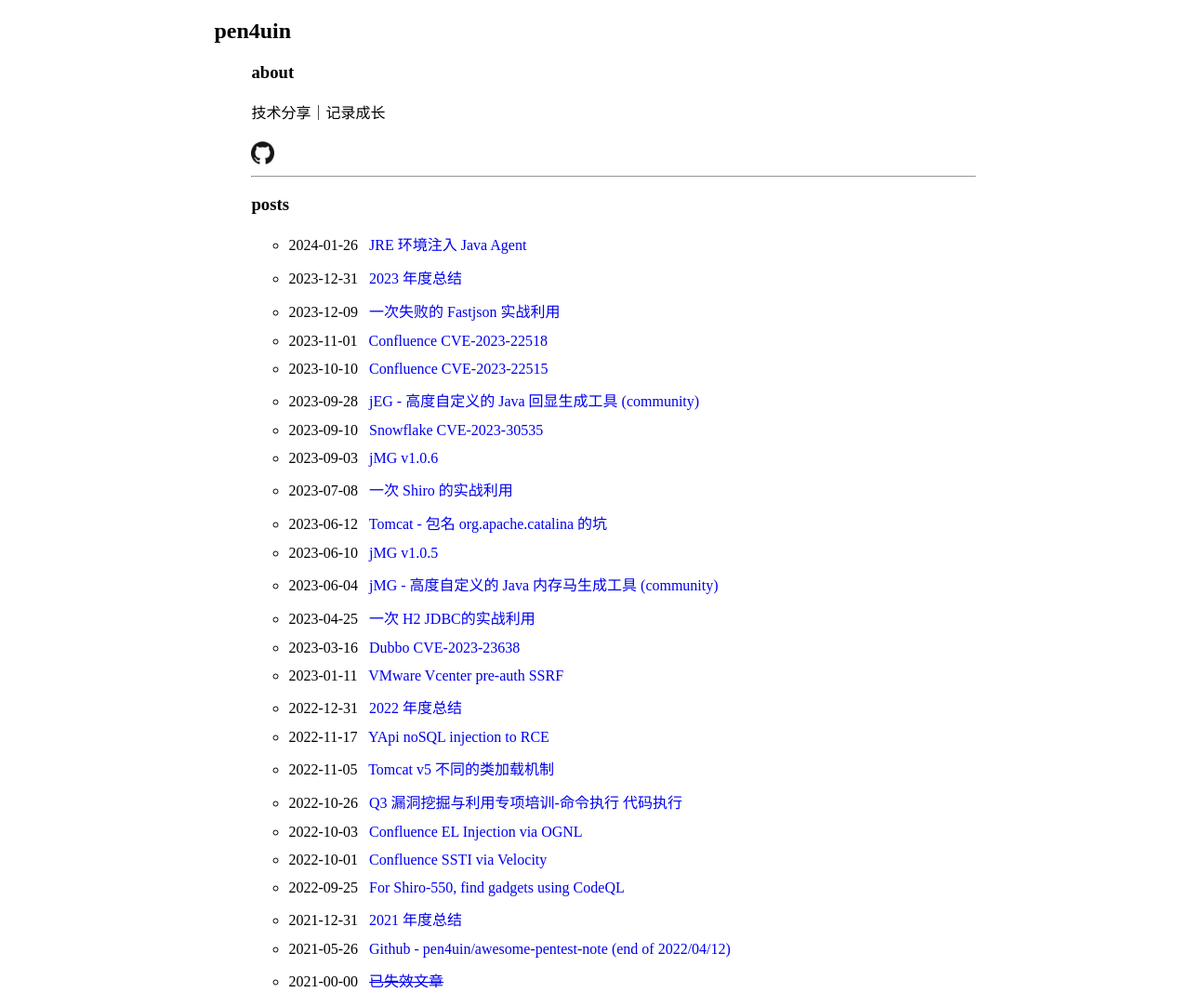
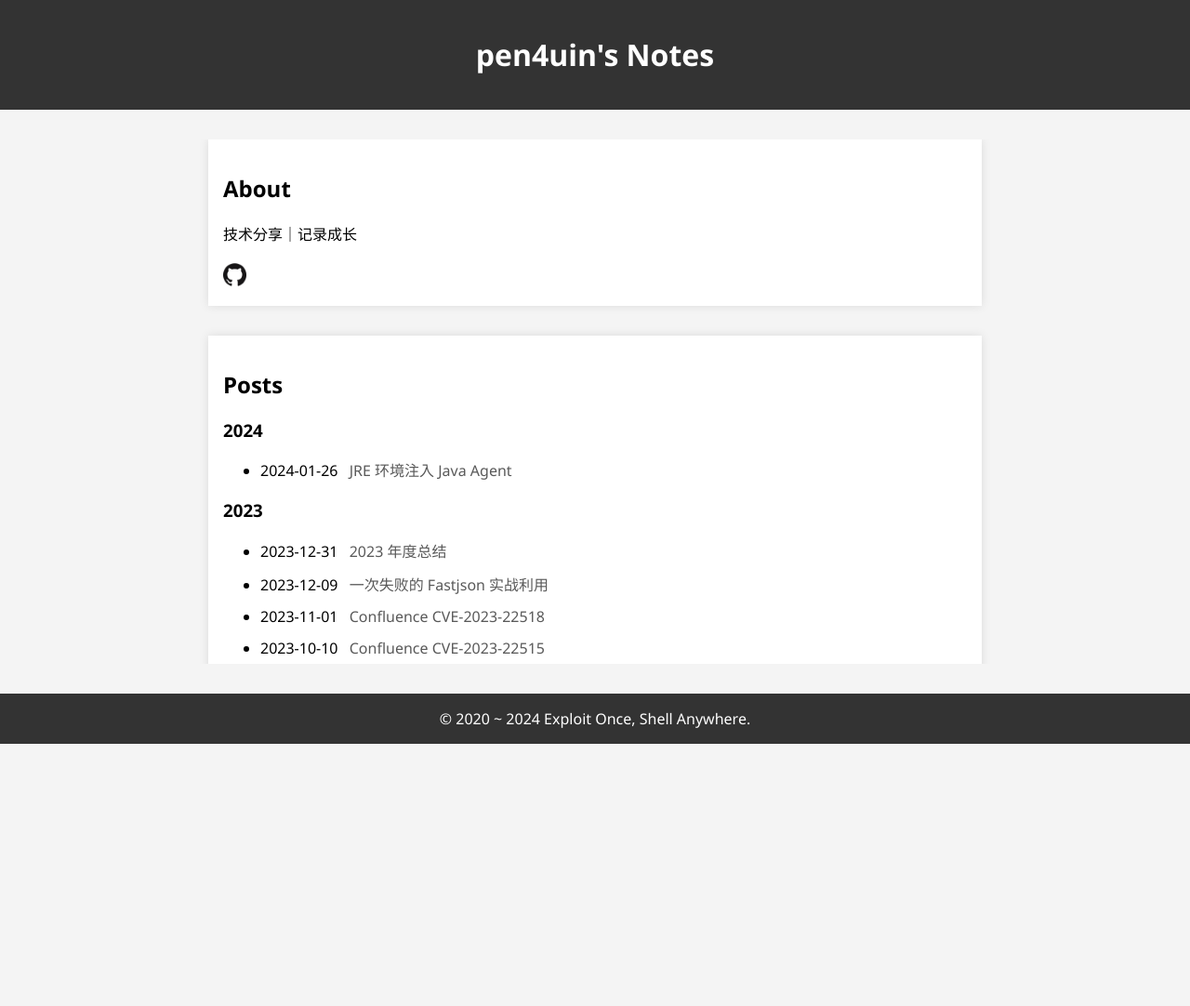
Before and after one commit to pen4uin/pen4uin.github.io, a plain HTML site: page index.html in a window 1280 px wide. Shown: the whole page at 93% size. After the commit the page ends 800 px from the top, so only its background shows below. Drawn offline with Linux system fonts and the light colour scheme.

Commit message:
adjust layout

```diff
--- a/index.html
+++ b/index.html
@@ -1,53 +1,98 @@
 <!DOCTYPE html>
 <html lang="en">
 <head>
-    <meta http-equiv="Content-Type" content="text/html;charset=utf-8"/>
+    <meta charset="UTF-8">
+    <meta name="viewport" content="width=device-width, initial-scale=1.0">
     <title>pen4uin's Notes</title>
     <style>
         body {
-            margin: 0 auto;
-            width: 64%;
+            font-family: 'Segoe UI', Tahoma, Geneva, Verdana, sans-serif;
+            margin: 0;
+            padding: 0;
+            background-color: #f4f4f4;
+            display: flex;
+            flex-direction: column;
+            height: 100vh;
+        }
+
+        header {
+            background-color: #333;
+            color: white;
+            text-align: center;
+            padding: 1em;
+        }
+
+        .container {
+            display: flex;
+            flex-direction: column;
+            align-items: center;
+            margin: 2em;
+            flex-grow: 1; /* 占据剩余的垂直空间 */
+            overflow-y: auto;
+        }
+
+        .about, .posts {
+            width: 100%;
+            max-width: 800px;
+            padding: 1em;
+            background-color: white;
+            box-shadow: 0 0 10px rgba(0, 0, 0, 0.1);
+            margin-bottom: 2em;
+        }
+
+        .posts {
+            order: 1;
+        }
+
+        footer {
+            text-align: center;
+            padding: 1em;
+            background-color: #333;
+            color: white;
         }
 
         a {
             text-decoration: none;
+            color: rgba(51, 51, 51, 0.81);
         }
 
         li {
-            margin-bottom: 12px; /* 调整这里的数值以控制间隔距离 */
+            margin-bottom: 12px;
         }
 
         span {
-            margin-right: 8px; /* 调整这里的数值以控制日期和文章标题之间的间隔 */
+            margin-right: 8px;
         }
     </style>
 </head>
+<body>
 
-<body>
 <header>
-    <h2>pen4uin</h2>
+    <h1>pen4uin's Notes</h1>
 </header>
 
-
-<ul>
-    <h3>about</h3>
-    技术分享｜记录成长
-
+<div class="container">
+    <div class="about">
+        <h2>About</h2>
+        <p>技术分享｜记录成长</p>
         <nav style="display: flex; align-items: center; margin-top: 20px;">
             <a href="https://github.com/pen4uin" target="_blank">
                 <img src="./assets/github.png" width="25px">
             </a>
         </nav>
+    </div>
 
-    <hr>
-
-    <h3>posts</h3>
-
+    <div class="posts">
+        <h2>Posts</h2>
+        <h3>2024</h3>
         <ul>
             <li>
                 <span>2024-01-26</span>
                 <a href="/posts/2024-01-26_inject-agent-only-jre/" target="_blank">JRE 环境注入 Java Agent</a>
             </li>
+        </ul>
+        <h3>2023</h3>
+        <ul>
             <li>
                 <span>2023-12-31</span>
                 <a href="https://mp.weixin.qq.com/s/ECty7K7RZ08ihtI1vdJsQg" target="_blank">2023 年度总结</a>
@@ -62,12 +107,12 @@
             </li>
             <li>
                 <span>2023-10-10</span>
-            <a href="https://mp.weixin.qq.com/s/rIfYrO1i4LPpgCGyxSLHUg" target="_blank">Confluence CVE-2023-22515</a>
+                <a href="https://mp.weixin.qq.com/s/rIfYrO1i4LPpgCGyxSLHUg" target="_blank">Confluence
+                    CVE-2023-22515</a>
             </li>
             <li>
                 <span>2023-09-28</span>
-            <a href="https://mp.weixin.qq.com/s/_TmPJnKtstL3KeysoyLcVA" target="_blank">jEG - 高度自定义的 Java 回显生成工具
-                (community)</a>
+                <a href="https://mp.weixin.qq.com/s/_TmPJnKtstL3KeysoyLcVA" target="_blank">jEG - 高度自定义的 Java 回显生成工具 (community)</a>
             </li>
             <li>
                 <span>2023-09-10</span>
@@ -92,12 +137,11 @@
             </li>
             <li>
                 <span>2023-06-04</span>
-            <a href="https://mp.weixin.qq.com/s/oAiGWY9ABhn2o148snA_sg" target="_blank">jMG - 高度自定义的 Java 内存马生成工具
-                (community)</a>
+                <a href="https://mp.weixin.qq.com/s/oAiGWY9ABhn2o148snA_sg" target="_blank">jMG - 高度自定义的 Java 内存马生成工具 (community)</a>
             </li>
             <li>
                 <span>2023-04-25</span>
-            <a href="https://mp.weixin.qq.com/s/vdb2zUbE4DxV-ua1xWm5cw" target="_blank">一次 H2 JDBC的实战利用</a>
+                <a href="https://mp.weixin.qq.com/s/vdb2zUbE4DxV-ua1xWm5cw" target="_blank">一次 H2 JDBC 的实战利用</a>
             </li>
             <li>
                 <span>2023-03-16</span>
@@ -107,6 +151,9 @@
                 <span>2023-01-11</span>
                 <a href="/backup/vmware-vcenter-pre-auth-ssrf.pdf" target="_blank">VMware Vcenter pre-auth SSRF</a>
             </li>
+        </ul>
+        <h3>2022</h3>
+        <ul>
             <li>
                 <span>2022-12-31</span>
                 <a href="/posts/2022-12-31_2022-year-in-review/" target="_blank">2022 年度总结</a>
@@ -121,35 +168,44 @@
             </li>
             <li>
                 <span>2022-10-26</span>
-            <a href="/backup/writeup-q3-rce2webshell-01.pdf" target="_blank">Q3 漏洞挖掘与利用专项培训-命令执行</a> <a href="/backup/writeup-q3-rce2webshell-02.pdf" target="_blank">代码执行</a>
+                <a href="/backup/writeup-q3-rce2webshell-01.pdf" target="_blank">Q3 漏洞挖掘与利用专项培训-命令执行</a>
+                <a href="/backup/writeup-q3-rce2webshell-02.pdf" target="_blank">代码执行</a>
             </li>
             <li>
                 <span>2022-10-03</span>
-            <a href="/backup/confluence-el-injection-via-ognl.pdf" target="_blank">Confluence EL Injection via OGNL</a>
+                <a href="/backup/confluence-CVE-2022-26134.pdf" target="_blank">Confluence CVE-2022-26134</a>
             </li>
             <li>
                 <span>2022-10-01</span>
-            <a href="/backup/confluence-ssti-via-velocity.pdf" target="_blank">Confluence SSTI via Velocity</a>
+                <a href="/backup/confluence-CVE-2020-4027.pdf" target="_blank">Confluence CVE-2020-4027</a>
             </li>
             <li>
                 <span>2022-09-25</span>
-            <a href="/backup/for-shiro-550-find-gadgets-using-codeql.pdf" target="_blank">For Shiro-550, find gadgets
-                using CodeQL</a>
+                <a href="/backup/for-shiro-550-find-gadgets-using-codeql.pdf" target="_blank">For Shiro-550, find gadgets using CodeQL</a>
             </li>
+        </ul>
+        <h3>2021</h3>
+        <ul>
             <li>
                 <span>2021-12-31</span>
                 <a href="/posts/2021-12-31_2021-year-in-review/" target="_blank">2021 年度总结</a>
             </li>
             <li>
                 <span>2021-05-26</span>
-            <a href="/backup/awesome-pentest-note.pdf" target="_blank">Github - pen4uin/awesome-pentest-note (end of
-                2022/04/12)</a>
+                <a href="/backup/awesome-pentest-note.pdf" target="_blank">Github - pen4uin/awesome-pentest-note (end of 2022/04/12)</a>
             </li>
             <li>
                 <span>2021-00-00</span>
                 <a href="./deleted.html"><strike>已失效文章</strike></a>
             </li>
         </ul>
-</ul>
+    </div>
+
+</div>
+
+<footer>
+    &copy; 2020 ~ 2024 Exploit Once, Shell Anywhere.
+</footer>
+
 </body>
 </html>
```
Also changed, not shown: deleted.html (+4 -3 lines), 4 other files. Lines whose indentation alone changed are shown as unchanged.
